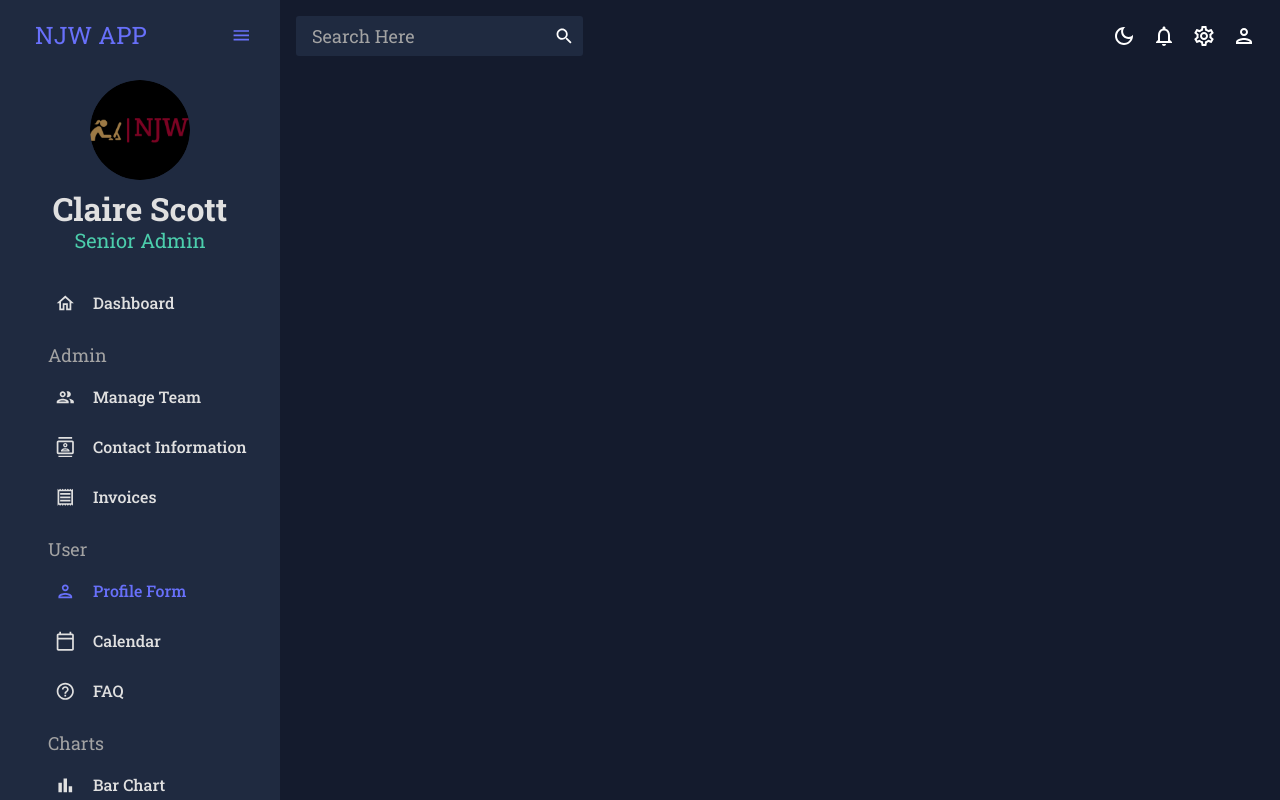
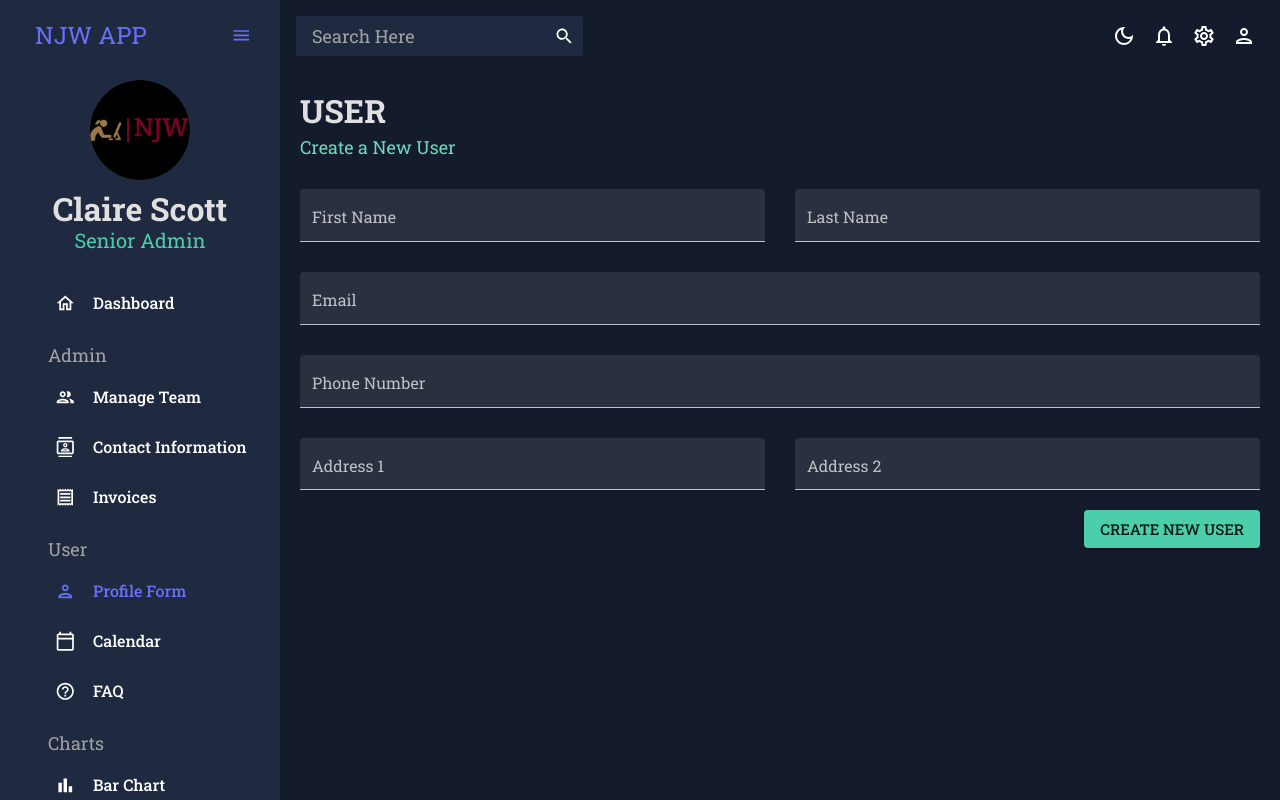
Before and after one commit to NatashaJWangui/React-Admin-Dashboard, a React (Create React App) app: page /Form in a window 1280 px wide. Shown: the top 800 px of the page. Built offline with nearby package versions, Linux system fonts and the light colour scheme.

Commit message:
Created Invoices and Form Component
Created Invoices and Form Component.

```diff
--- a/src/App.js
+++ b/src/App.js
@@ -8,14 +8,14 @@ import Sidesection from "./components/nav/Sidesection";
 import { useState } from "react";
 import Team from "./components/Team";
 import Contacts from "./components/Contacts";
-// import Invoices from "./sections/Invoices";
-// import Bar from "./sections/charts/Bar";
-// import Form from "./sections/form/Form";
-// import Line from "./sections/charts/Line";
-// import Pie from "./sections/charts/Pie";
-// import FAQ from "./sections/FAQ";
-// import Geography from "./sections/Geography";
-// import Calendar from "./sections/Calendar";
+import Invoices from "./components/Invoices";
+import Form from "./components/Form";
+// import Bar from "./components/charts/Bar";
+// import Line from "./components/charts/Line";
+// import Pie from "./components/charts/Pie";
+// import FAQ from "./components/FAQ";
+// import Geography from "./components/Geography";
+// import Calendar from "./components/Calendar";
 
 
 function App() {
@@ -34,9 +34,9 @@ function App() {
             <Route path="/" element={<Dashboard/>}/>
             <Route path="/Team" element={<Team />} />
             <Route path="/Contacts" element={<Contacts />} />
-            {/* <Route path="/Invoices" element={<Invoices />} />
+            <Route path="/Invoices" element={<Invoices />} />
             <Route path="/Form" element={<Form />} />
-            <Route path="/Bar" element={<Bar />} />
+            {/* <Route path="/Bar" element={<Bar />} />
             <Route path="/Pie" element={<Pie />} />
             <Route path="/Line" element={<Line />} />
             <Route path="/FAQ" element={<FAQ />} />
--- a/src/components/Form.jsx
+++ b/src/components/Form.jsx
@@ -1,8 +1,140 @@
-import React from 'react'
+import React from 'react';
+import { Formik } from 'formik';
+import { Box, Button, TextField } from '@mui/material';
+import * as yup from "yup";
+import useMediaQuery from '@mui/material/useMediaQuery';
+import Header from './Header';
+
+
 
 function Form() {
+  const isNonMobile = useMediaQuery("(min-width:600px)");
+  const initialValues = {
+    firstName: "",
+    lastName: "",
+    email: "",
+    contact: "",
+    address1: "",
+    address2: "",
+  };
+  const phoneRegExp = /^((\+[1-9]{1,4}[ -]?)|(\([0-9]{2,3}\)[ -]?)|([0-9]{2,4})[ -]?)*?[0-9]{3,4}[ -]?[0-9]{3,4}$/;
+
+  const userSchema = yup.object().shape({
+    firstName: yup.string().required("required"),
+    lastName: yup.string().required("required"),
+    email: yup.string().email("Invalid Email").required("required"),
+    contact: yup.string().matches(phoneRegExp,"Phone number is not valid").required("required"),
+    address1: yup.string().required("required"),
+    address2: yup.string().required("required"),
+  });
+  //Handle Form Submission
+  const handleFormSubmit = (values) => {
+    console.log(values)
+  }
   return (
-    <div>Form</div>
+    <Box m="20px">
+      <Header title="USER" subtitle="Create a New User"/>
+      <Formik onSubmit={handleFormSubmit} initialValues={initialValues} validationSchema={userSchema}>
+        {({values, errors, touched, handleBlur, handleChange, handleSubmit}) => (
+          <form onSubmit={handleSubmit}>
+            <Box display="grid" gap="30px" gridTemplateColumns="repeat(4, minmax(0, 1fr))" sx={{
+              "& > div": {gridColumn: isNonMobile ? undefined : "span 4"},
+            }}>
+              {/* Show error message & helper text only when touched */}
+              <TextField
+                fullWidth
+                variant="filled"
+                type="text"
+                label="First Name"
+                onBlur={handleBlur}
+                onChange={handleChange}
+                value={values.firstName}
+                name="firstName"
+                error={!!touched.firstName && !!errors.firstName}
+                helperText={touched.firstName && errors.firstName}
+                sx={{ gridColumn:"span 2"}}
+                slotProps={{ inputLabel: { style: {fontSize: "1.0rem" } } }}// Adjust label size
+              />
+              <TextField
+                fullWidth
+                variant="filled"
+                type="text"
+                label="Last Name"
+                onBlur={handleBlur}
+                onChange={handleChange}
+                value={values.lastName}
+                name="lastName"
+                error={!!touched.lastName && !!errors.lastName}
+                helperText={touched.lastName && errors.lastName}
+                sx={{ gridColumn:"span 2"}}
+                slotProps={{ inputLabel: { style: {fontSize: "1.0rem" } } }}// Adjust label size
+              />
+              <TextField
+                fullWidth
+                variant="filled"
+                type="text"
+                label="Email"
+                onBlur={handleBlur}
+                onChange={handleChange}
+                value={values.email}
+                name="email"
+                error={!!touched.email && !!errors.email}
+                helperText={touched.email && errors.email}
+                sx={{ gridColumn:"span 4"}}
+                slotProps={{ inputLabel: { style: {fontSize: "1.0rem" } } }}// Adjust label size
+              />
+              <TextField
+                fullWidth
+                variant="filled"
+                type="text"
+                label="Phone Number"
+                onBlur={handleBlur}
+                onChange={handleChange}
+                value={values.contact}
+                name="contact"
+                error={!!touched.contact && !!errors.contact}
+                helperText={touched.contact && errors.contact}
+                sx={{ gridColumn:"span 4"}}
+                slotProps={{ inputLabel: { style: {fontSize: "1.0rem" } } }}// Adjust label size
+              />
+              <TextField
+                fullWidth
+                variant="filled"
+                type="text"
+                label="Address 1"
+                onBlur={handleBlur}
+                onChange={handleChange}
+                value={values.address1}
+                name="address1"
+                error={!!touched.address1 && !!errors.address1}
+                helperText={touched.address1 && errors.address1}
+                sx={{ gridColumn:"span 2"}}
+                slotProps={{ inputLabel: { style: {fontSize: "1.0rem" } } }}// Adjust label size
+              />
+              <TextField
+                fullWidth
+                variant="filled"
+                type="text"
+                label="Address 2"
+                onBlur={handleBlur}
+                onChange={handleChange}
+                value={values.address2}
+                name="address2"
+                error={!!touched.address2 && !!errors.address2}
+                helperText={touched.address2 && errors.address2}
+                sx={{ gridColumn:"span 2"}}
+                slotProps={{ inputLabel: { style: {fontSize: "1.0rem" } } }}// Adjust label size
+              />
+            </Box>
+            <Box display="flex" justifyContent="end" mt="20px">
+              <Button type="submit" color="secondary" variant="contained" sx={{ typography: "h7" }}>
+                Create New User
+              </Button>
+            </Box>
+          </form>
+        )}
+      </Formik>
+    </Box>
   )
 }
 
--- a/src/components/Invoices.jsx
+++ b/src/components/Invoices.jsx
@@ -1,8 +1,85 @@
 import React from 'react';
+import { Box, Typography, useTheme } from '@mui/material';
+import { DataGrid } from '@mui/x-data-grid';
+import { tokens } from '../theme';
+import { mockConstantInvoices } from '../constants/mockConstant';
+import Header from './Header';
 
 function Invoices() {
+  const theme = useTheme();
+  const colors = tokens(theme.palette.mode);
+  const columns = [
+    // Array of the data fields as represented in the constants
+    {
+      field: "id" , headerName: "ID"
+    },
+    {
+      field: "name" , headerName: "Name" , flex: 1, cellClassName: "name-column--cell", headerAlign:"left", align:"left"
+    },
+    {
+      field: "email" , headerName: "Email" , flex: 1, cellClassName: "email-column--cell" , headerAlign:"left", align:"left"
+    },
+    {
+      field: "phone" , headerName: "Phone Number" , flex: 1 , headerAlign:"left", align:"left"
+    },
+    {
+      field: "cost" , headerName: "Cost" , flex: 1, renderCell: (params)=>{
+        <Typography color={colors.greenAccent[500]}>
+          ${params.row.cost}
+        </Typography>
+      }
+    },
+    {
+      field: "date" , headerName: "Date" , flex: 1 , headerAlign:"left", align:"left"
+    },
+  ]
+
   return (
-    <div>Invoices</div>
+    <Box m="20px">
+      <Header title="Invoices" subtitle="Manage the Invoices"/>
+      <Box m="40px 0 0 0" height="75vh" sx={{
+        //Remove border outline
+        "& .MuiDataGrid-root": {
+          border:"none",
+        },
+        "& .MuiDataGrid-cell": {
+          borderBottom:"none",
+          fontSize:theme.typography.h7,
+        },
+        "& .name-column--cell": {
+          color:colors.greenAccent[300],
+        },
+        "& .MuiDataGrid-columnHeader": {
+          backgroundColor: colors.blueAccent[800],
+          borderBottom:"none",
+          fontSize:theme.typography.h7,
+        },
+        "& .MuiDataGrid-virtualScroller": {
+          backgroundColor: colors.primary[400],
+        },
+        "& .MuiCheckbox-root": {
+          color: `${colors.greenAccent[200]} !important`,
+        },
+        // Footer Rows Per page
+        "& .MuiTablePagination-selectLabel" : {
+          fontSize:theme.typography.h7,
+        },
+        // Footer page count
+        "& .MuiInputBase-root" : {
+          fontSize:theme.typography.h7,
+        },
+        //Footer Pagination
+        "& .MuiTablePagination-displayedRows" :{
+          fontSize:theme.typography.h7,
+        },
+        //Footer Pagination Actions
+        "& .MuiTablePagination-actions" :{
+          fontSize:theme.typography.h7,
+        },
+      }}>
+        <DataGrid rows={mockConstantInvoices} columns={columns} checkboxSelection disableRowSelectionOnClick/>
+      </Box>
+    </Box>
   )
 }
 
--- a/src/components/nav/Sidesection.jsx
+++ b/src/components/nav/Sidesection.jsx
@@ -20,8 +20,8 @@ const Item = ({ title, to, icon, selected, setSelected, variant ="h6" }) => {
   const theme = useTheme();
   const colors = tokens(theme.palette.mode);
   return (
-    <Link to={to} style={{ textDecoration: 'none' }}>
       <MenuItem
+        component={<Link to={to} style={{ textDecoration: 'none' }}/>}
         active={selected === title}
         style={{
           color: colors.grey[100],
@@ -34,7 +34,6 @@ const Item = ({ title, to, icon, selected, setSelected, variant ="h6" }) => {
       >
         <Typography variant={variant}>{title}</Typography>
       </MenuItem>
-    </Link>
   );
 };
 
```
